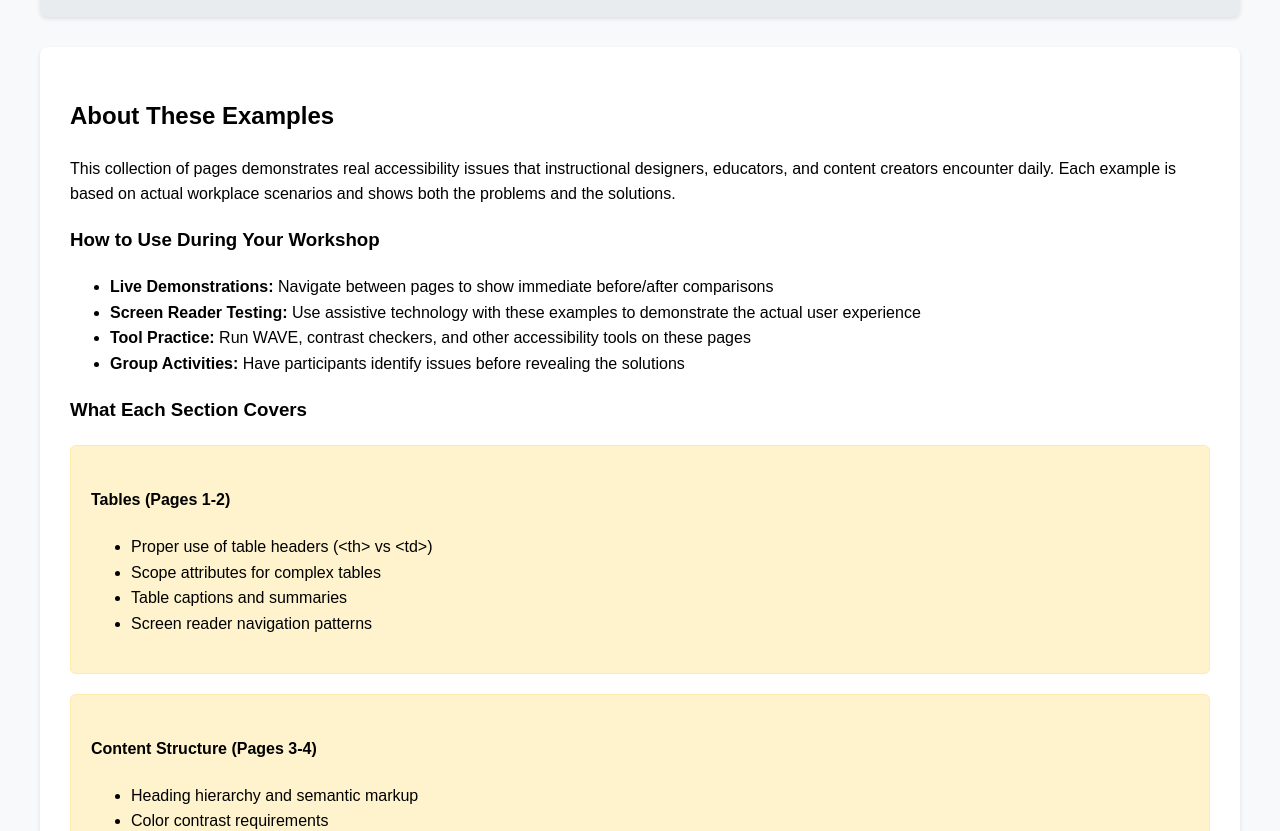
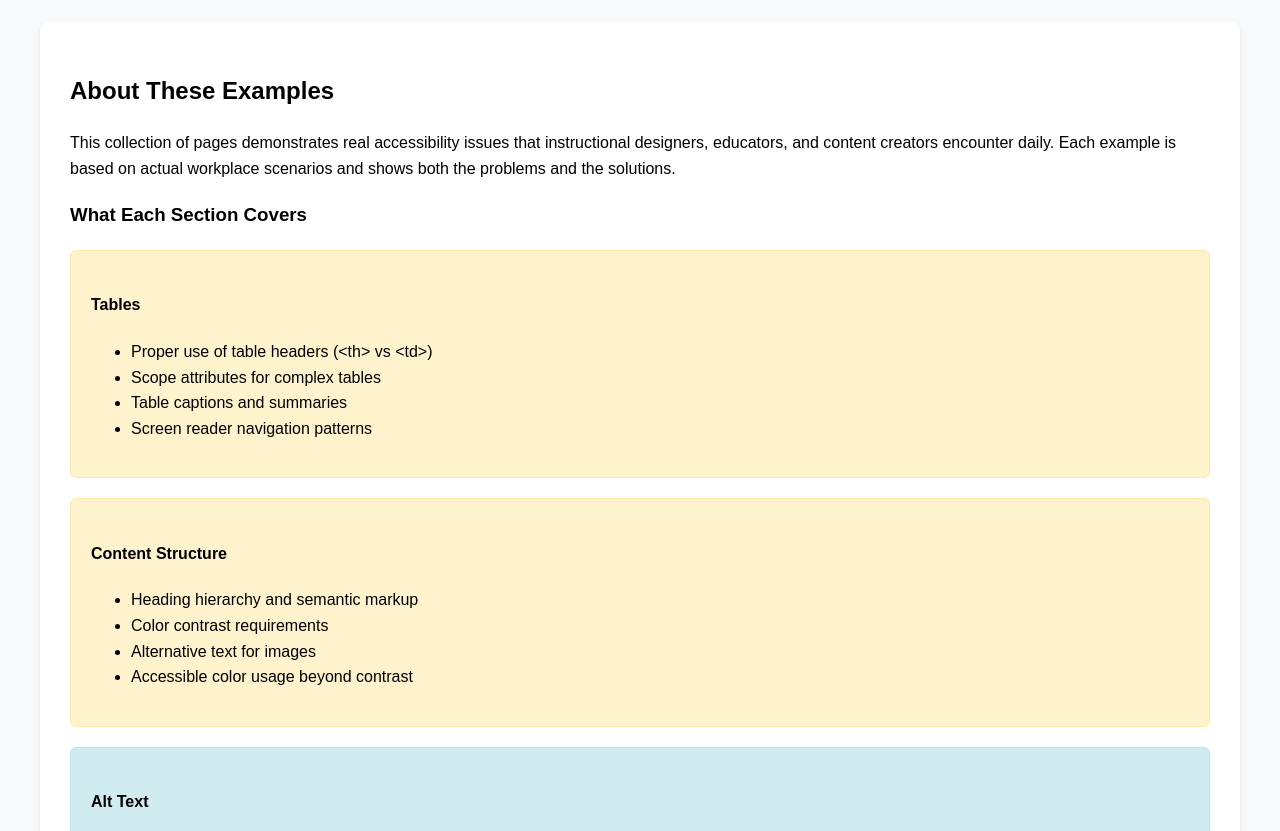
Before and after one commit to jameskruck/threeaccessibilitywins, a plain HTML site: page index.html in a window 1280 px wide. Shown: the part 332-1163 px from the top of the page. Drawn offline with Linux system fonts and the light colour scheme.

Commit message:
Update index.html

```diff
--- a/index.html
+++ b/index.html
@@ -9,7 +9,7 @@
 <body>
     <header>
         <h1>Accessibility Workshop Demo Examples</h1>
-        <p>Interactive examples demonstrating common accessibility issues and their solutions. Use these pages during your workshop to show real-world before and after scenarios.</p>
+        <p>Interactive examples demonstrating common accessibility issues and their solutions. </p>
     </header>
 
     <nav class="navigation">
@@ -27,18 +27,11 @@
         <h2>About These Examples</h2>
         <p>This collection of pages demonstrates real accessibility issues that instructional designers, educators, and content creators encounter daily. Each example is based on actual workplace scenarios and shows both the problems and the solutions.</p>
 
-        <h3>How to Use During Your Workshop</h3>
-        <ul>
-            <li><strong>Live Demonstrations:</strong> Navigate between pages to show immediate before/after comparisons</li>
-            <li><strong>Screen Reader Testing:</strong> Use assistive technology with these examples to demonstrate the actual user experience</li>
-            <li><strong>Tool Practice:</strong> Run WAVE, contrast checkers, and other accessibility tools on these pages</li>
-            <li><strong>Group Activities:</strong> Have participants identify issues before revealing the solutions</li>
-        </ul>
 
         <h3>What Each Section Covers</h3>
 
         <div class="problem-list">
-            <h4>Tables (Pages 1-2)</h4>
+            <h4>Tables</h4>
             <ul>
                 <li>Proper use of table headers (&lt;th&gt; vs &lt;td&gt;)</li>
                 <li>Scope attributes for complex tables</li>
@@ -48,7 +41,7 @@
         </div>
 
         <div class="problem-list">
-            <h4>Content Structure (Pages 3-4)</h4>
+            <h4>Content Structure</h4>
             <ul>
                 <li>Heading hierarchy and semantic markup</li>
                 <li>Color contrast requirements</li>
@@ -58,7 +51,7 @@
         </div>
 
         <div class="solution-list">
-            <h4>Alt Text Workshop (Page 5)</h4>
+            <h4>Alt Text</h4>
             <ul>
                 <li>Real examples from workplace documents</li>
                 <li>Expert feedback on common problems</li>
```
